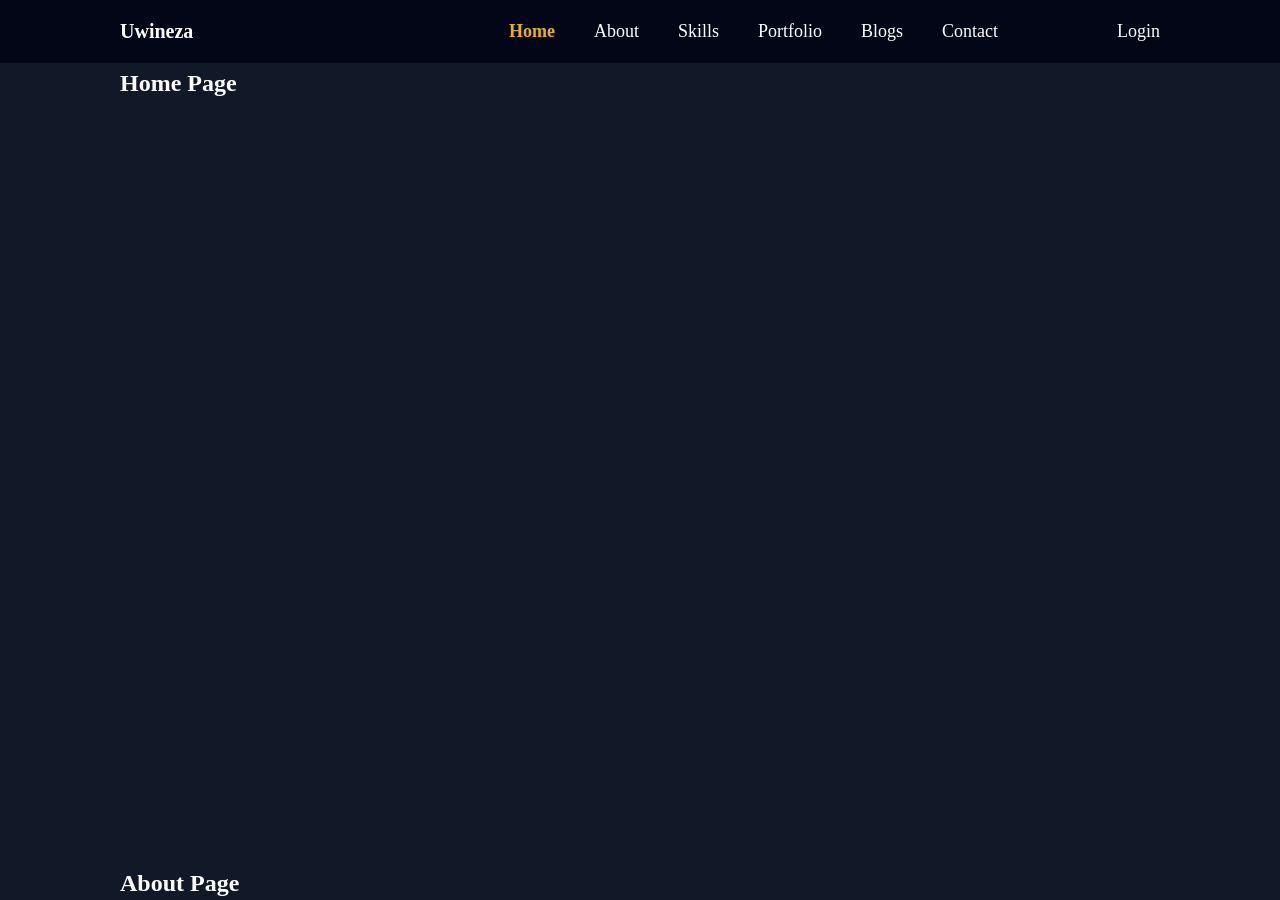
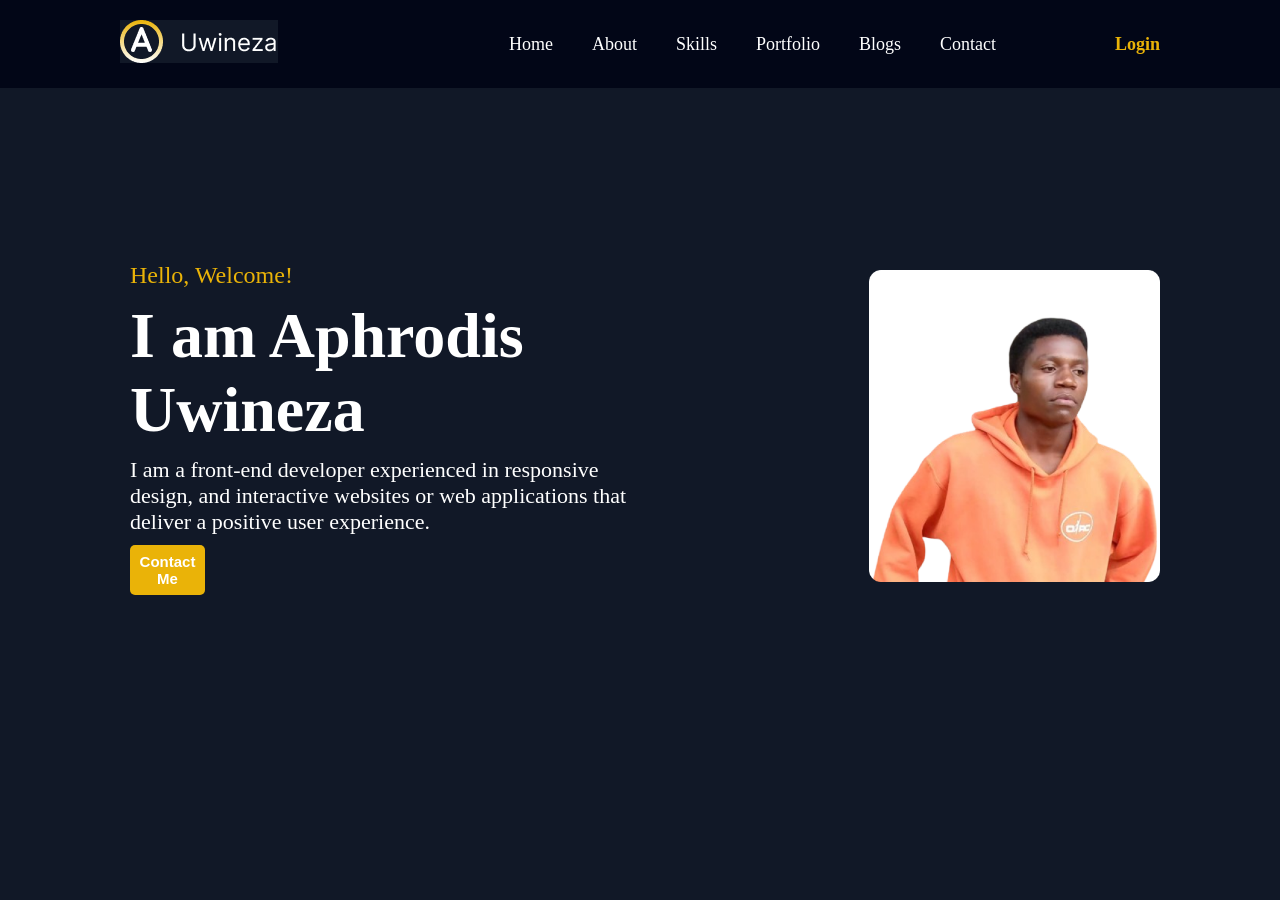
Before and after one commit to GarrixA/my_brand, a plain HTML site: page index.html in a window 1280 px wide. Shown: the top 900 px of the page. Drawn offline with Linux system fonts and the light colour scheme.

Commit message:
Homepage: image and description text about me

```diff
--- a/index.html
+++ b/index.html
@@ -1,14 +1,17 @@
 <!DOCTYPE html>
 <html lang="en">
+
 <head>
     <meta charset="UTF-8">
     <meta name="viewport" content="width=device-width, initial-scale=1.0">
     <title>My brand</title>
     <link rel="stylesheet" href="/styles/styles.css">
 </head>
+
 <body>
+    <!-- The navigation bar -->
     <header>
-        <a href="#" class="logo">Uwineza</a>
+        <a href="#" class="logo"><img src="/Images/Logo.png" alt="logo"></a>
         <nav>
             <a href="#home" class="active">Home</a>
             <a href="#about">About</a>
@@ -19,12 +22,44 @@
             <a href="#login" class="login">Login</a>
         </nav>
     </header>
+
+    <!-- The main body contents -->
     <div class="container">
+
+        <!-- The home section -->
         <section id="home">
-            <h1>Home Page</h1>
+            <div class="homeWrapper">
+                <div class="homeText">
+                    <span>Hello, Welcome!</span>
+                    <h1>I am Aphrodis Uwineza</h1>
+                    <p>I am a front-end developer experienced in responsive design, and interactive websites or web
+                        applications that deliver a positive user experience.</p>
+                    <button class="contactMe">Contact Me</button>
+                </div>
+                <div class="homeImage">
+                    <div class="imageContainer">
+                        <img src="/Images/homeImage.png" alt="homeImage">
+                    </div>
+
+                </div>
+            </div>
         </section>
+
+        <!-- The about section -->
         <section id="about">
-            <h1>About Page</h1>
+            <!-- <div class="aboutImage">
+                <div class="imageContainer">
+                    <img src="/Images/aboutImage.png" alt="aboutImage">
+                </div>
+            </div>
+            <div class="aboutText">
+                <h1>About <b>Me.</b></h1>
+                <p>I thrive on turning ideas into interactive and user-friendly experiences. My journey in the world of
+                    web development has been an exciting adventure of constant learning and creating.</p>
+                <p>From crafting responsive layouts to implementing state-of-the-art features, I enjoy the challenges
+                    that come with building modern and dynamic web applications</p>
+                <button class="contactMe">Contact Me</button>
+            </div> -->
         </section>
         <section id="skills">
             <h1>My skills</h1>
@@ -42,5 +77,7 @@
             <h1>Login</h1>
         </section>
     </div>
+    <script src="/styles/index.js"></script>
 </body>
+
 </html>
--- /dev/null
+++ b/styles/index.js
@@ -0,0 +1,18 @@
+let sections = document.querySelectorAll('section');
+let navLinks = document.querySelectorAll('header nav a');
+window.onscroll = () =>{
+    sections.forEach(sec => {
+        let top = window.scrollY;
+        let offset = sec.offsetTop - 100;
+        let height = sec.offsetHeight;
+        let id = sec.getAttribute('id');
+
+        if(top >= offset && top < offset + height){
+            navLinks.forEach(link =>{
+                link.classList.remove('active');
+            });
+
+            document.querySelector(`header nav a[href='#${id}']`).classList.add('active')
+        }
+    })
+}
--- a/styles/styles.css
+++ b/styles/styles.css
@@ -1,4 +1,4 @@
-*{
+* {
   background-color: #111827;
   margin: 0;
   padding: 0;
@@ -6,8 +6,9 @@
   /* font-family: ; */
 }
 
-header{
-    position: fixed;
+/* The container of navbar and navlinks */
+header {
+  position: sticky;
   top: 0;
   left: 0;
   width: 100%;
@@ -19,46 +20,114 @@ header{
   z-index: 100;
 }
 
-.logo{
+/* The logo of my brand  */
+.logo {
   font-size: 20px;
   color: #fff;
   text-decoration: none;
   font-weight: 600;
 }
-nav, a{
+
+/* The nav container and navbar items removed default backgraund */
+nav, a {
   background-color: transparent;
 }
-nav a{
+
+/* Styles of navigation items */
+nav a {
   font-size: 18px;
   color: #fff;
   text-decoration: none;
   font-weight: 500;
   margin-left: 35px;
-    transition: .3s;
+  transition: 0.3s;
 }
+
+/* Functionality of hovering on navigation items */
 nav a:hover,
-nav a.active{
+nav a.active {
   color: #EAB308;
   font-weight: 600;
 }
 
-.login{
+/* Class of ligin to leave some space btn login item and other items */
+.login {
   padding-left: 5rem;
 }
 
-h1{
-    color: white;
-    font-size: x-large;
-    font-weight: 800;
-}
-
+/* Styles of sections container */
 .container {
   display: flex;
   flex-direction: column;
   padding: 20px 120px;
-    margin-top: 50px;
 }
 
-section{
+/* styles of all sections */
+section {
   min-height: 100vh;
 }
+
+/* Styles of home section */
+.homeWrapper{
+  display: flex;
+  align-items: center;
+  gap: 20px;
+  justify-content: space-between;
+  height: 80vh;
+}
+
+/* Home section left part wich contains text and Contact me button */
+.homeWrapper .homeText{
+  display: flex;
+  flex-direction: column;
+  padding: 10px;
+  width: 50%;
+  gap: 10px;
+}
+
+.homeWrapper .homeText span{
+  color: #EAB308;
+  font-size: 24px;
+}
+
+.homeWrapper .homeText h1{
+  color: #fff;
+  font-size: 64px;
+}
+
+.homeWrapper .homeText p{
+  font-size: 22px;
+  color: #fff;
+}
+
+/* The contact me button as a reusable button */
+.contactMe{
+  color: #fff;
+  background-color: #EAB308;
+  width: 15%;
+  border: none;
+  padding: 8px;
+  font-size: 15px;
+  font-weight: 600;
+  border-radius: 5px;
+  cursor: pointer;
+}
+
+/* Hme section right part wich contains an image */
+
+.homeWrapper .homeImage{
+
+  width: 28%;
+}
+
+.homeWrapper .homeImage .imageContainer{
+  width: 100%;
+  height: 100%;
+  overflow: hidden;
+}
+
+.homeWrapper .homeImage .imageContainer img{
+  object-fit: contain;
+  width: 100%;
+  height: 100%;
+}
```
Also changed, not shown: Images/Logo.png (added), Images/aboutImage.png (added), Images/homeImage.png (added). Lines whose indentation alone changed are shown as unchanged.
